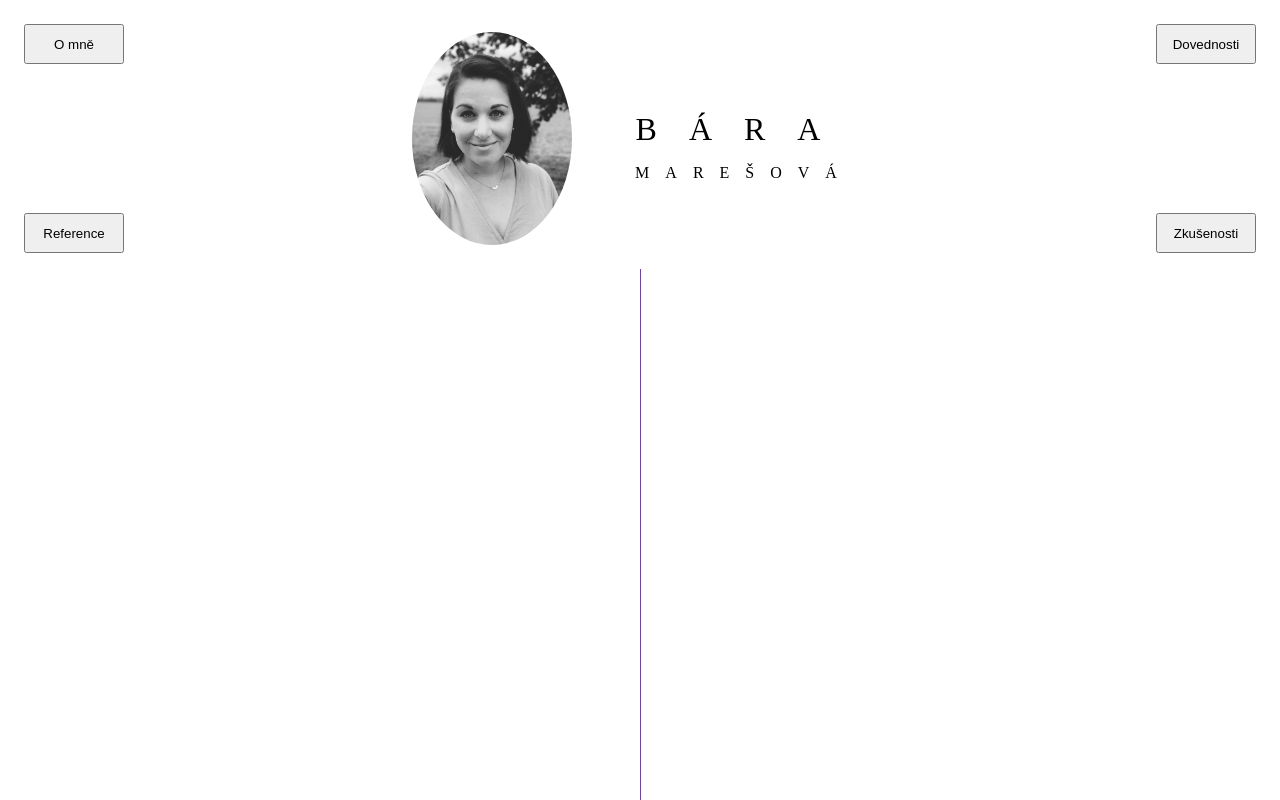
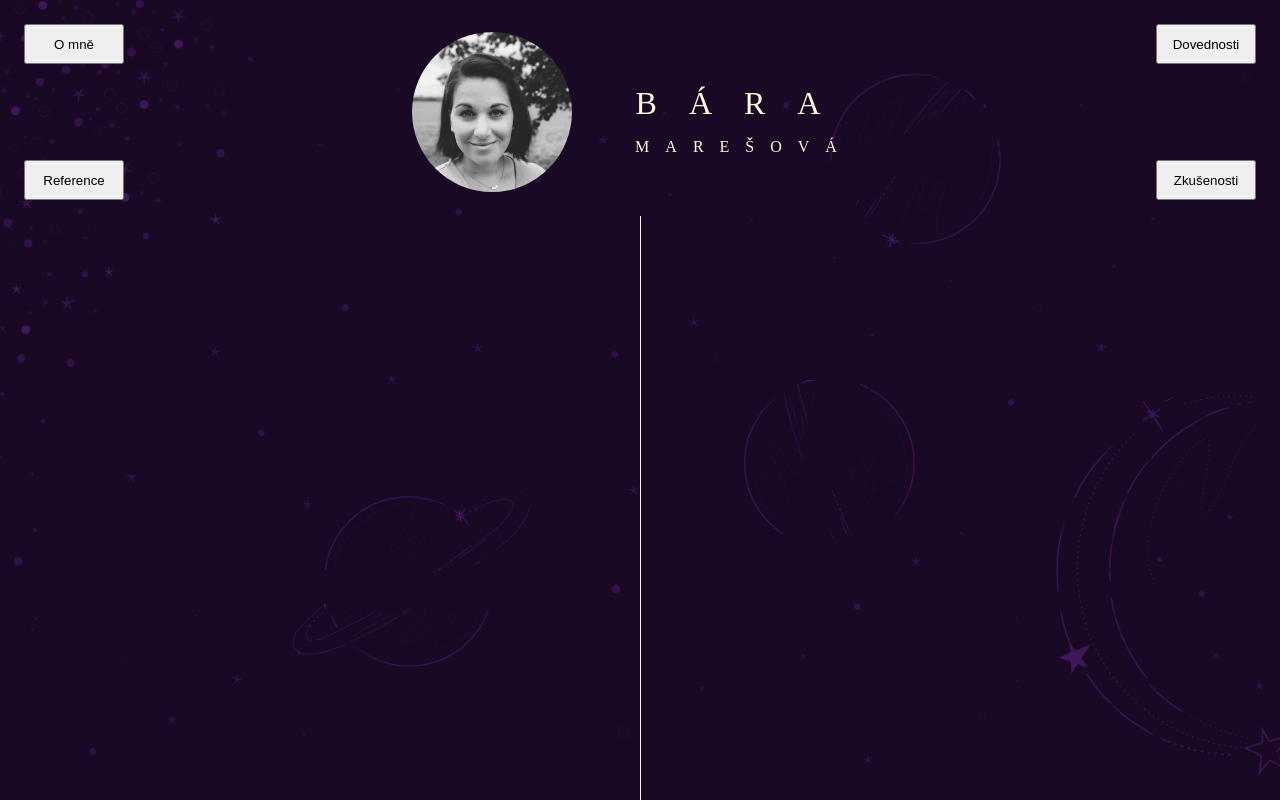
Before and after one commit to BaraMaresova/portfolio, a React (Create React App) app in the folder baramaresova/: page / in a window 1280 px wide. Shown: the top 800 px of the page. Built offline with nearby package versions, Linux system fonts and the light colour scheme.

Commit message:
background added, picture squared

```diff
--- a/baramaresova/src/components/Timeline/timeline.css
+++ b/baramaresova/src/components/Timeline/timeline.css
@@ -6,5 +6,5 @@
 .middleLine {
   display: inline-block;
   height: 100vh;
-  border-left: 1.5px solid blueviolet;
+  border-left: 1.5px solid #fffade;
 }
--- a/baramaresova/src/pages/Homepage.jsx
+++ b/baramaresova/src/pages/Homepage.jsx
@@ -2,6 +2,7 @@ import React from 'react';
 import { Header } from '../components/Header/Header.jsx';
 import { Timeline } from '../components/Timeline/Timeline.jsx';
 import { Skills } from '../components/Skills/Skills.jsx';
+import './homepage.css';
 
 export const Homepage = () => {
   return (
--- /dev/null
+++ b/baramaresova/src/pages/homepage.css
@@ -0,0 +1,8 @@
+body {
+  background-image: url('../images/background.png');
+  background-repeat: no-repeat;
+  background-size: cover;
+  background-position: center;
+  background-attachment: fixed;
+  color: #fffade;
+}
```
Also changed, not shown: baramaresova/src/images/background.png (added), baramaresova/src/images/resized.jpg.
